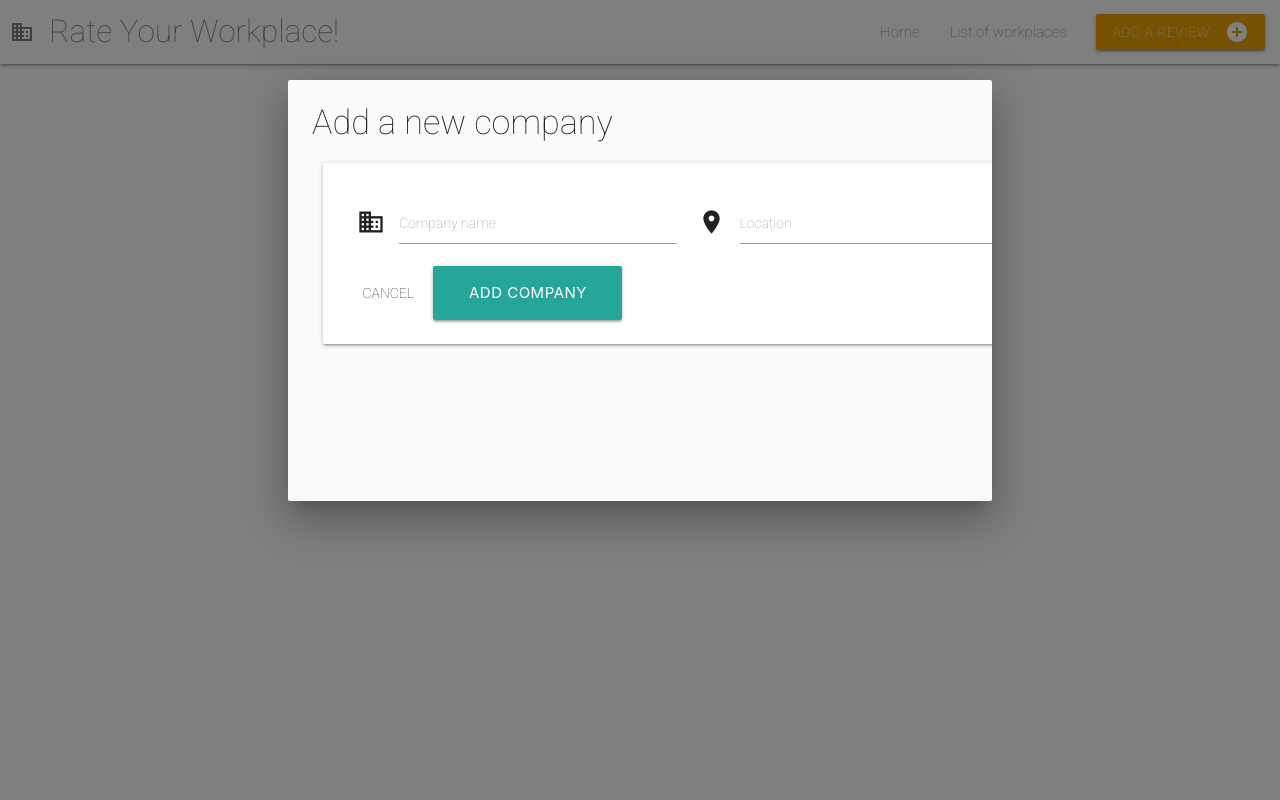
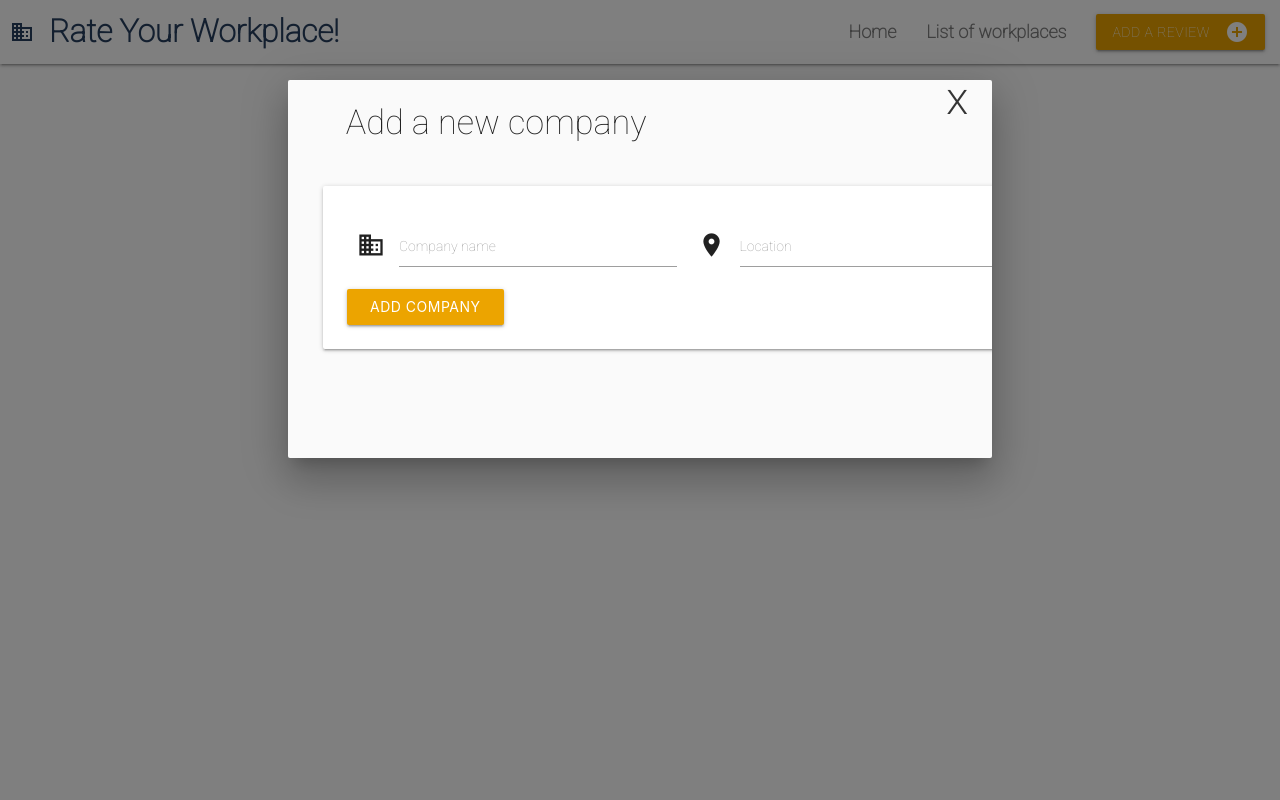
Before and after one commit to sebson1990/antoo-workplace, a Flask app: page /add_review in a window 1280 px wide, after a click on "Add new". Run offline with Flask 2, Linux system fonts and the light colour scheme; data that the repository does not hold is empty; some libraries are stand-ins or nearby versions.

Commit message:
unified the styling across the whole platfrom, buttons, text, colors etc

```diff
--- a/app.py
+++ b/app.py
@@ -20,7 +20,7 @@ app.secret_key = os.environ.get("SECRET_KEY")
 @app.route('/')
 @app.route('/get_reviews')
 def get_reviews():
-    return render_template("reviews.html",Reviews=list(mongo.db.Reviews.find()), agencies=mongo.db.Agencies.find())
+    return render_template("reviews.html",reviews=mongo.db.Reviews.find(), agencies=mongo.db.Agencies.find())
 
 #company list:
 
@@ -46,18 +46,34 @@ def get_companies():
 #    companies = mongo.db.Agencies.find().sort("agency_name", 1)
 #    return render_template("addreview.html", companies=companies, form=f)
 
+# @app.route('/add_review', methods=["GET", "POST"])
+# def add_review():
+#     if request.method == "POST":
+#         review = {
+#             "review_title": request.form.get("review_title"),
+#             "review_content": request.form.get("review_content"),
+#             "agency_name": request.form.get("agency_name"),
+#         }
+#         mongo.db.Reviews.insert_one(review)
+#         flash("Review Successfully Added")
+#         return redirect(url_for("get_reviews"))
+
+#     companies = mongo.db.Agencies.find().sort("agency_name", 1)
+#     return render_template("addreview.html", companies=companies)
+
 @app.route('/add_review', methods=["GET", "POST"])
 def add_review():
     if request.method == "POST":
+        formatted_agency_name = request.form.get("agency_name").split(', ')[0]  # Get just the name, ignore the location
+        company = mongo.db.Agencies.find_one({"agency_name": formatted_agency_name})   # Load the company from the name (also making sure it exists)
         review = {
             "review_title": request.form.get("review_title"),
             "review_content": request.form.get("review_content"),
-            "agency_name": request.form.get("agency_name"),
+            "agency": ObjectId(company["_id"]),
         }
         mongo.db.Reviews.insert_one(review)
         flash("Review Successfully Added")
         return redirect(url_for("get_reviews"))
-
     companies = mongo.db.Agencies.find().sort("agency_name", 1)
     return render_template("addreview.html", companies=companies)
 
@@ -86,17 +102,18 @@ def remove_review(review_id):
 
     flash("Review deleted successfully")
     print(review_id)
-    return render_template("reviews.html",Reviews=mongo.db.Reviews.find())
+    return render_template("reviews.html",reviews=mongo.db.Reviews.find())
 
 #adding new companies:
+
 
 @app.route('/add_company', methods=["GET", "POST"])
 def add_company():
     if request.method == "POST":
         company = {
-            "agency_name": request.form.get("agency_name"),
-            "agency_location": request.form.get("agency_location"),
-        }
+           "agency_name": request.form.get("agency_name"),
+           "agency_location": request.form.get("agency_location"),
+       }
         mongo.db.Agencies.insert_one(company)
         flash("Company Successfully Added")
     return render_template("addcompany.html")
@@ -115,12 +132,13 @@ def company_profile(agency):
     name = agency.split(', ')[0]
     location = agency.split(', ')[1]
     reviews = mongo.db.Reviews.find({"agency_name": agency})
-    return render_template("companyprofile.html", Reviews=reviews, name=name, location=location)
+    return render_template("companyprofile.html", reviews=reviews, name=name, location=location)
 
 @app.route('/company_profile1/<agency_id>')
 def company_profile1(agency_id):
     company = mongo.db.Agencies.find_one({"_id": ObjectId(agency_id)})
-    return render_template("companyprofile.html", company=company)
+    reviews = mongo.db.Reviews.find({"agency_name": company['agency_name']})
+    return render_template("companyprofile.html", company=company, name=company['agency_name'], location=company['agency_location'], reviews=reviews)
 
 if __name__ == '__main__':
     app.run(host=os.environ.get('IP'),
--- a/static/CSS/styles.css
+++ b/static/CSS/styles.css
@@ -11,6 +11,8 @@ body {
 }
 .navbar-elements {
     color: #7F7F7F !important;
+    font-size: large;
+    font-weight: 900;
 }
 
 .center-text {
@@ -25,6 +27,11 @@ body {
     margin-left: 10px;
 }
 
+.brand-logo {
+    color: #273F5F !important;
+    font-weight: bold !important;
+}
+
 
 /* body */
 
@@ -34,13 +41,43 @@ body {
     margin-bottom: 0px !important;
 }
 
+/* adding companies */
 
+.cancel-button a {
+    color: white;
+    background-color: #273f5f !important;
+}
+.add-company-button a {
+    color: #273F5F;
+}
+
+.x-button a {
+    position: absolute;
+    right: 10px;
+    top: 5px;
+    font-size: xx-large;
+    font-weight: 900;
+}
 /* Review cards */
 .dropdown-trigger {
     position: absolute;
     right: 10px;
     top: 5px;
-    color: gold;
+    color: #ECA400;
+}
+
+.company-name {
+    font-size: 20px !important;
+    font-weight: 700;
+}
+
+.card {
+    background-color: #273F5F;
+}
+
+.card-action a:not(.btn):not(.btn-large):not(.btn-small):not(.btn-large):not(.btn-floating) {
+    color: #ECA400 !important;
+    font-weight: bold;
 }
 
 /* company profile */
@@ -107,6 +144,17 @@ body {
     .sidenav {padding-top: 15px;}
     .sidenav a {font-size: 18px;}
   }
+  @media only screen and (max-width: 992px) {
+    .brand-logo {
+        position: relative !important;
+        left: 40% !important;
+    }
+  }
+
+
+  .sidenav-trigger {
+      color: #273F5F !important;
+  }
 
 /* Footer */
 
--- a/templates/addcompany.html
+++ b/templates/addcompany.html
@@ -38,8 +38,7 @@
                     <input id="agency_location" name="agency_location" minlength="5" maxlength="50" class="validate">
                     <label for="agency_location">Location</label>
                 </div>
-                <a href="#!" class="modal-close waves-effect waves-green btn-flat">Cancel</a>
-                <button type="submit" class="btn-large darken-1 text-shadow">
+                <button type="submit" class="waves-effect waves-light btn add-review-button">
                     Add Company <i class="fas fa-plus-square right"></i>
                 </button>
             </form>
--- a/templates/addreview.html
+++ b/templates/addreview.html
@@ -22,17 +22,29 @@
                 </div>
                 <!-- Modal Trigger -->
                 <div class="col s2">Can't find it?
-                    <button><a class="waves-effect waves-light modal-trigger" href="#modal1">Add new</a>
+                    <button class="add-company-button"><a class="waves-effect waves-light modal-trigger"
+                            href="#modal1">Add new</a>
                     </button>
                 </div>
                 <!-- Modal Structure -->
                 <div id="modal1" class="modal">
                     <div class="modal-content">
-                        <h4>Add a new company</h4>
-                        <iframe width="750" height="315" src="{{ url_for('add_company') }}" frameborder="0"
+                        <div class="x-button"><a href="#!" class="modal-close waves-effect waves-green btn-flat">X</a>
+                        </div>
+                        <div class="row">
+                            <div class="col sm4"></div>
+                            <div class="col sm4">
+                                <h4 style="text-align: center !important">Add a new company</h4>
+                            </div>
+                            <div class="col sm4"></div>
+                        </div>
+                        <br>
+                        <iframe width="750" height="250" src="{{ url_for('add_company') }}" frameborder="0"
                             allowfullscreen></iframe>
                     </div>
+
                 </div>
+
                 <!--  -->
             </div>
 
@@ -47,8 +59,11 @@
                     maxlength="200" required></textarea>
                 <label for="textarea1">Write your review here</label>
             </div>
-            <button type="submit" class="btn-large darken-1 text-shadow">
-                Add Review <i class="fas fa-plus-square right"></i>
+            <button class="btn cancel-button" style="background-color: #273F5F;">
+                <a href="{{ url_for('get_reviews') }}">Cancel</a>
+            </button>
+            <button type="submit" class="waves-effect waves-light btn add-review-button">
+                Add Review
             </button>
         </form>
     </div>
--- a/templates/base.html
+++ b/templates/base.html
@@ -20,9 +20,9 @@
                 <a href="#!" class="brand-logo navbar-elements logo-style">
                     <i class="large material-icons">business</i> Rate Your Workplace!
                 </a>
-                <a href="{{ url_for('get_reviews') }}" data-target="mobile-demo" class="sidenav-trigger"><i class="material-icons">menu</i></a>
+                <a href="{{ url_for('get_reviews') }}" data-target="mobile-demo" class="sidenav-trigger"><i
+                        class="material-icons">menu</i></a>
                 <ul class="right hide-on-med-and-down">
-                    </li>
                     <li><a class="navbar-elements" href="{{ url_for('get_reviews') }}">Home</a></li>
                     <li><a class="navbar-elements" href="{{ url_for('get_companies') }}">List of workplaces</a></li>
                     <li><a class="waves-effect waves-light btn add-review-button" href="{{ url_for('add_review') }}">
@@ -30,13 +30,15 @@
                 </ul>
             </div>
         </nav>
+        <ul class="sidenav" id="mobile-demo">
+            <li><a class="navbar-elements" href="{{ url_for('get_reviews') }}">Home</a></li>
+            <li><a class="navbar-elements" href="{{ url_for('get_companies') }}">List of workplaces</a></li>
+            <li><a class="waves-effect waves-light btn add-review-button" href="{{ url_for('add_review') }}">
+                    Add a review <i class="material-icons right">add_circle</i></a></li>
+        </ul>
+
     </header>
-    <ul class="sidenav" id="mobile-demo">
-        <li><a href="sass.html">Sass</a></li>
-        <li><a href="badges.html">Components</a></li>
-        <li><a href="collapsible.html">Javascript</a></li>
-        <li><a href="mobile.html">Mobile</a></li>
-    </ul>
+
 
     <section>
         <!-- flash messages -->
@@ -58,13 +60,15 @@
 </body>
 <script src="https://cdnjs.cloudflare.com/ajax/libs/materialize/1.0.0/js/materialize.min.js"></script>
 <script>
-document.addEventListener('DOMContentLoaded', function() {
+    document.addEventListener('DOMContentLoaded', function () {
         var elems = document.querySelectorAll('select');
         var instances = M.FormSelect.init(elems);
         var elems = document.querySelectorAll('.dropdown-trigger');
         var instances = M.Dropdown.init(elems);
         var elems = document.querySelectorAll('.modal');
         var instances = M.Modal.init(elems);
+        var elems = document.querySelectorAll('.sidenav');
+        var instances = M.Sidenav.init(elems);
     });
 
 </script>
--- a/templates/companylist.html
+++ b/templates/companylist.html
@@ -7,10 +7,9 @@
 <div class="row">
   <div class="col s12 m2 l3"></div>
   <div class="col s12 m8 l6">
-    <div class="card blue-grey darken-1">
+    <div class="card">
       <div class="card-content white-text">
-        <div class="card-title">{{agency.agency_name}}
-        </div>
+        <div class="card-title"><i class="material-icons">business</i>{{agency.agency_name}}</div>
         <ul>
           <li><i class="material-icons">location_on</i> {{agency.agency_location}}</li>
           <br>
--- a/templates/companyprofile.html
+++ b/templates/companyprofile.html
@@ -25,7 +25,7 @@
         <div>
             <h5 class="center">Reviews about this workplace:</h5>
         </div>
-        {% for review in Reviews | reverse %}
+        {% for review in reviews | reverse %}
         <div class="card grey lighten-1 review-cards">
             <div class="card-content white-text">
                 <span class="card-title">{{review.review_title}}
--- a/templates/reviews.html
+++ b/templates/reviews.html
@@ -6,13 +6,13 @@
 </h3>
 <br>
 
-{% for review in Reviews | reverse %}
+{% for review in reviews | reverse %}
 <div class="row">
   <div class="col s12 m2 l3"></div>
   <div class="col s12 m8 l6">
-    <div class="card blue-grey darken-1">
+    <div class="card">
       <div class="card-content white-text">
-        <div><i class="material-icons">business</i> {{review.agency_name}}</div>
+        <div class="company-name"><i class="material-icons">business</i> {{review.agency_name}}</div>
         <br>
         <span class="card-title">{{review.review_title}}
           <!-- Dropdown Trigger -->
```
Also changed, not shown: templates/companyprofile1.html (+10 -0 lines). Lines whose indentation alone changed are shown as unchanged.
